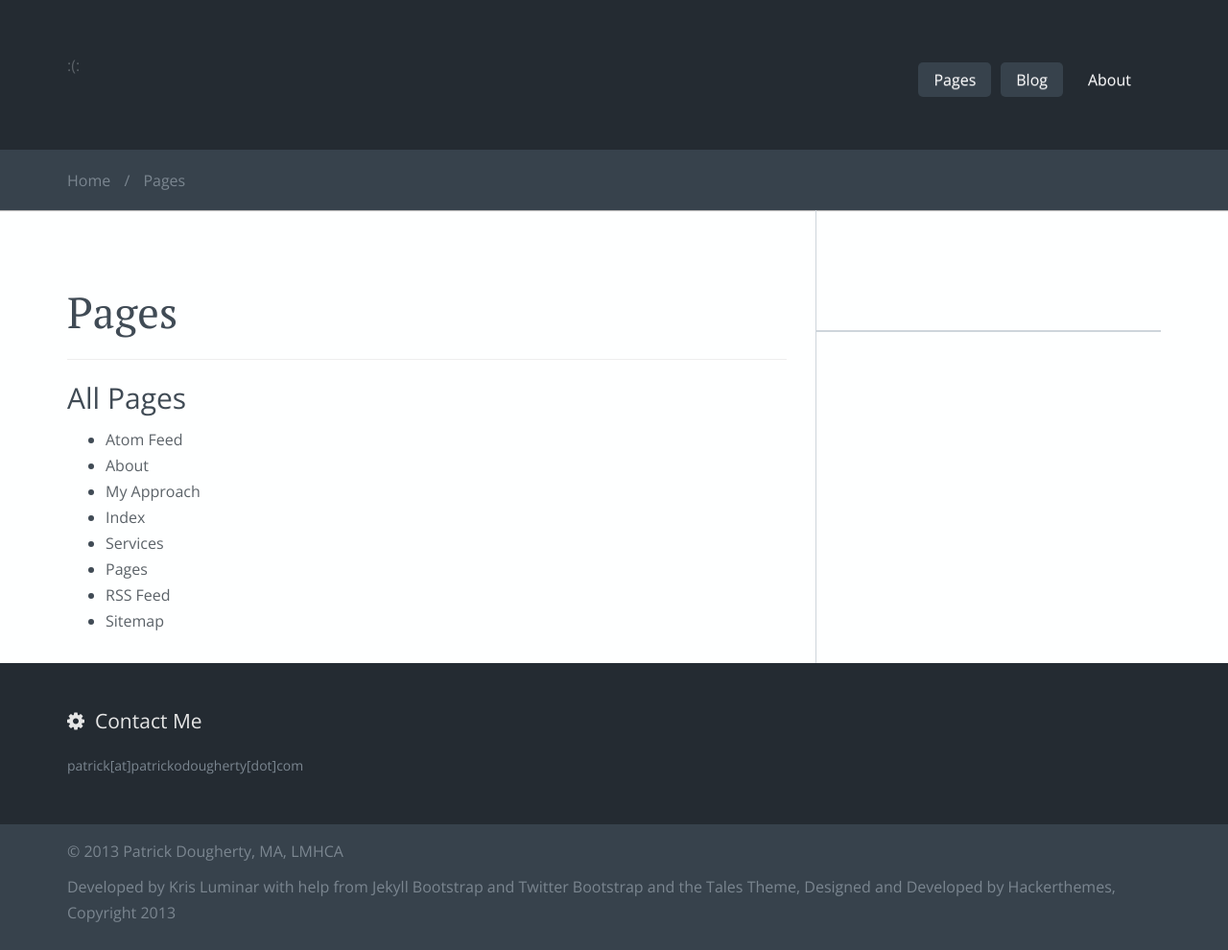
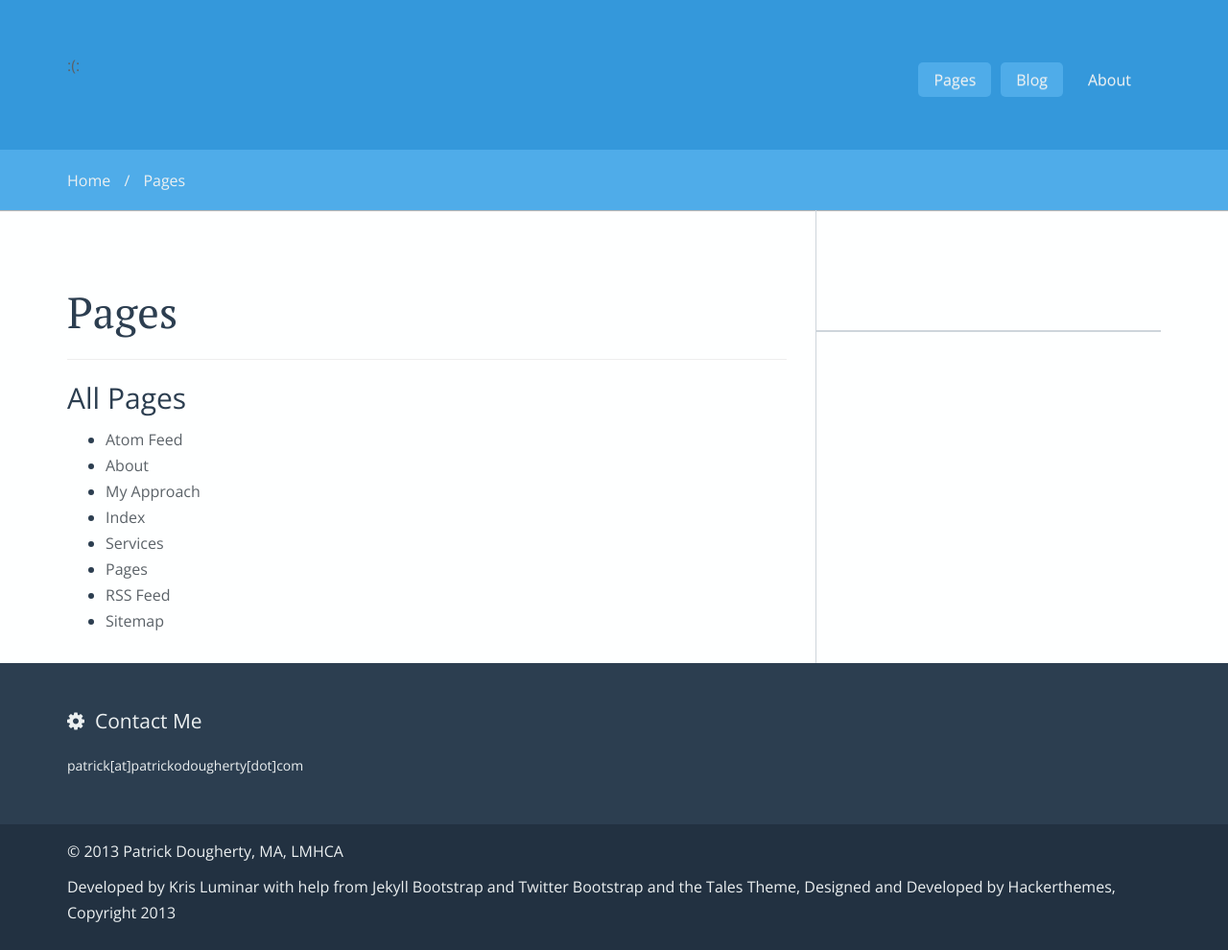
Before and after one commit to Patrick-Dougherty/patrick-dougherty.github.com, a Jekyll site: the page built from pages.html, in a window 1280 px wide. Shown: the whole page at 96% size. Built offline with Jekyll 4.4.1, drawn with Linux system fonts in a browser that asks for light colours; nearby versions of some CDN libraries; library files that are not in the unit come from our copies.

Commit message:
change to blue-red color scheme

```diff
--- a/_includes/themes/tales/default.html
+++ b/_includes/themes/tales/default.html
@@ -22,7 +22,7 @@
   <link href='http://fonts.googleapis.com/css?family=Open+Sans:400,600|PT+Serif:400,400italic' rel='stylesheet' type='text/css'>
 
   <!-- Styles -->
-  <link rel="stylesheet" href="{{ ASSET_PATH }}/tales/styles-bluegreen.css" id="theme-styles">
+  <link rel="stylesheet" href="{{ ASSET_PATH }}/tales/styles-bluered.css" id="theme-styles">
 
   <!--[if lt IE 9]>
     <link rel="stylesheet" href="{{ ASSET_PATH }}/tales/ie8.css">
```
